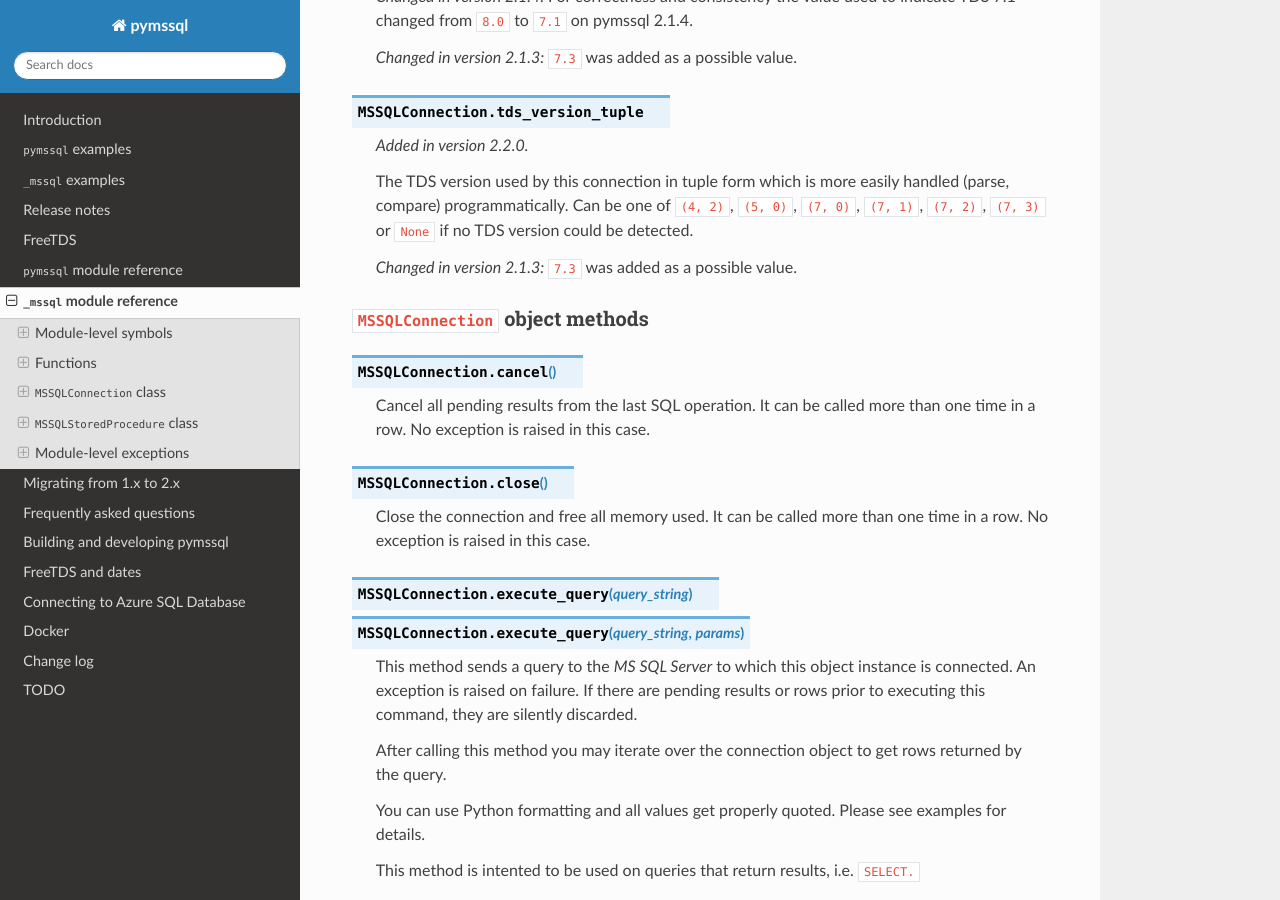
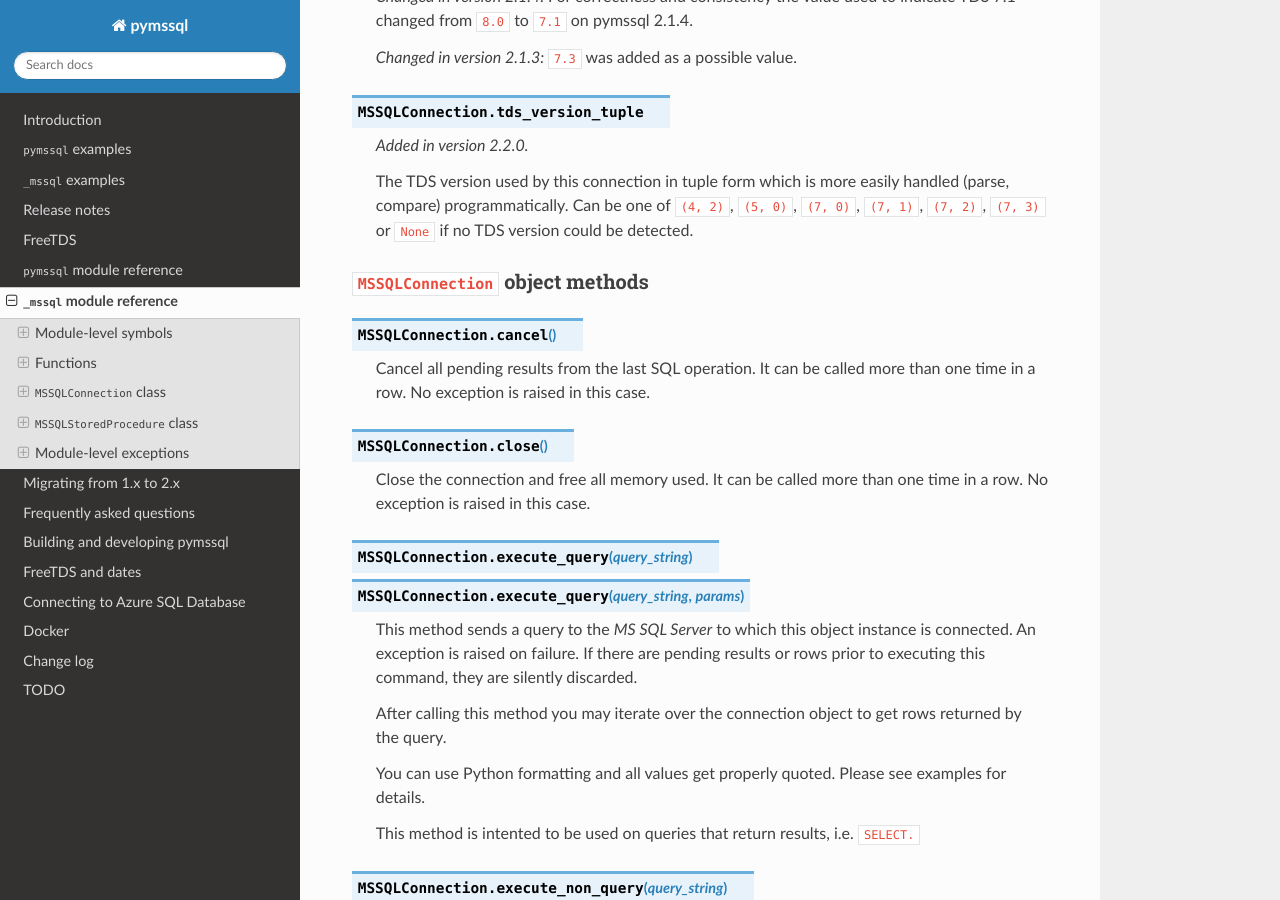
Before and after one commit to pymssql/pymssql, a Sphinx documentation site: the page built from docs/ref/_mssql.rst, in a window 1280 px wide and 900 px high, scrolled down 4211 px. Built offline with Sphinx 7.4.7 and the Read the Docs theme 2.0.0, drawn with Linux system fonts in a browser that asks for light colours; the version number could not be read and is left out.

Commit message:
Fix merge error.

```diff
--- a/docs/ref/_mssql.rst
+++ b/docs/ref/_mssql.rst
@@ -223,9 +223,6 @@ Functions
    handled (parse, compare) programmatically. Can be one of ``(4, 2)``,
    ``(5, 0)``, ``(7, 0)``, ``(7, 1)``, ``(7, 2)``, ``(7, 3)`` or ``None`` if no
    TDS version could be detected.
-
-   .. versionchanged:: 2.1.3
-      ``7.3`` was added as a possible value.
 
 ``MSSQLConnection`` object methods
 ----------------------------------
```
